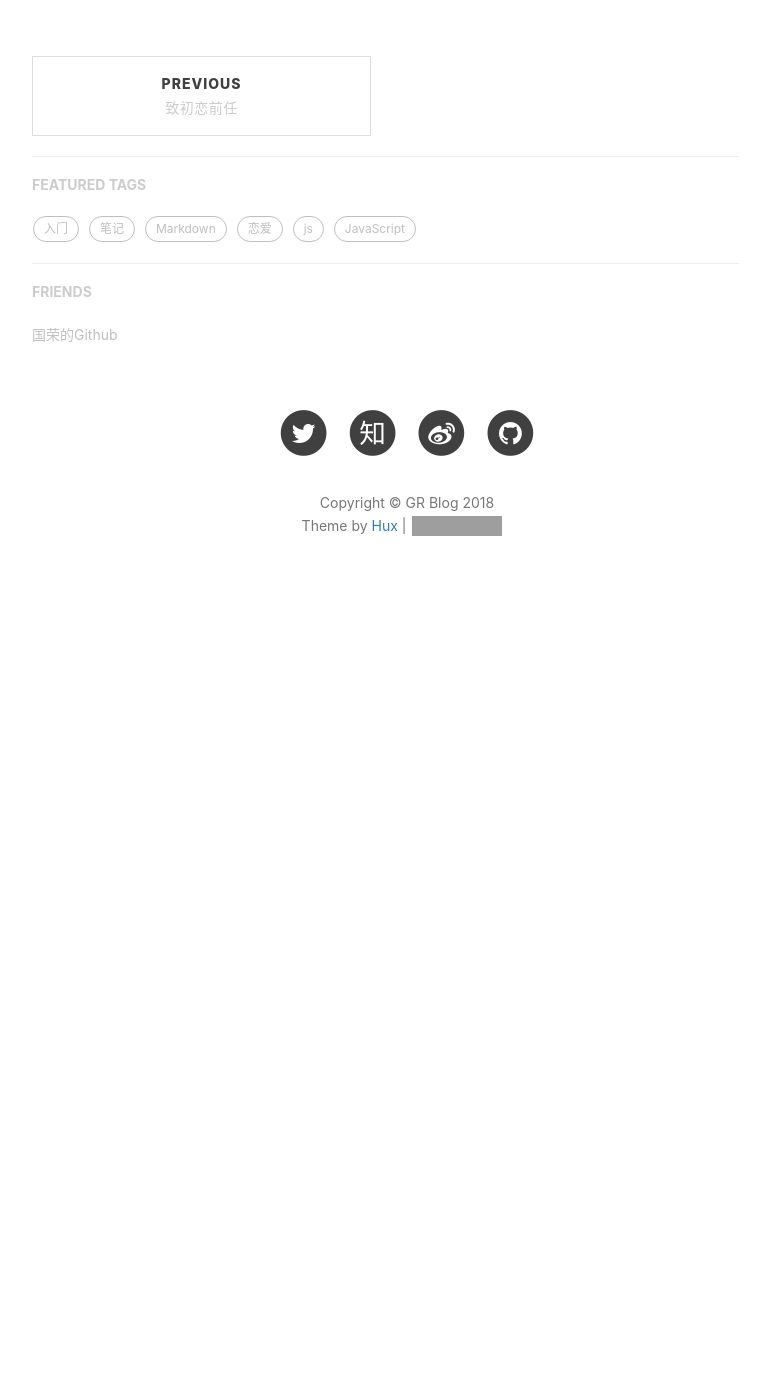
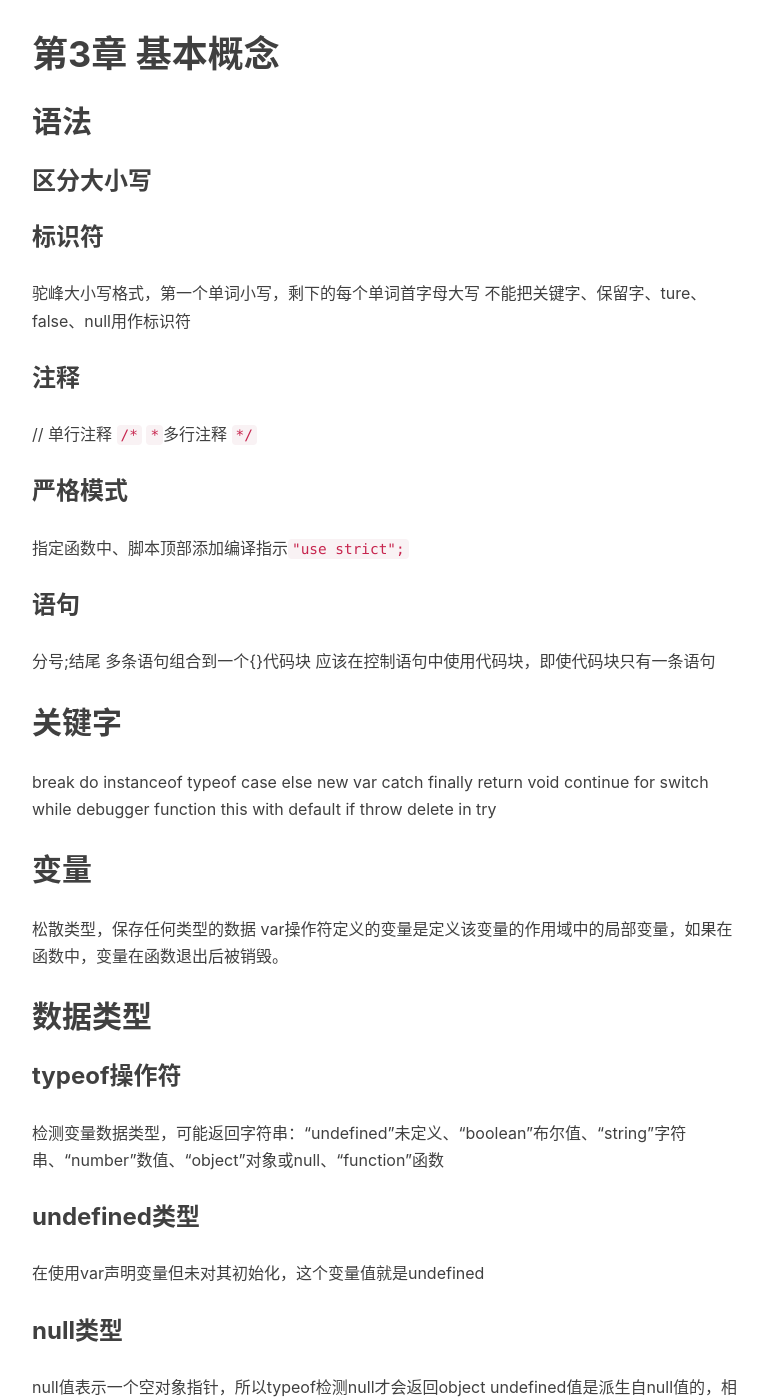
Before and after one commit to wangguorong1996/wangguorong1996.github.io, a Jekyll site: the page built from _posts/2018-5-8-JavaScript1.markdown, in a window 1280 px wide and 1400 px high, scrolled down 1986 px. Shown: the whole window, without its empty margins (233-1003 px from the left). Built offline with Jekyll 4.4.1, drawn with Linux system fonts in a browser that asks for light colours; nearby versions of some CDN libraries; comment, search, counter and statistics services are not loaded; before the commit the page ends 2616 px from its top, so only the background shows below that; some of the changed text lies outside the part shown; grey boxes are pictures that could not be loaded.

Commit message:
Update 2018-5-8-JavaScript1.markdown

```diff
--- a/_posts/2018-5-8-JavaScript1.markdown
+++ b/_posts/2018-5-8-JavaScript1.markdown
@@ -45,3 +45,49 @@ tags:
 - defer属性，脚本立即下载，但延迟到整个页面解析完毕后（文档完全呈现）顺序执行，只适用于外部脚本文件。
 - async属性，不必等待其他脚本和文档呈现，但不保证先后顺序执行。
 - `<noscript>`元素可以在不支持脚本、脚本被禁用的浏览器中显示替代内容。
+
+# 第3章 基本概念
+
+## 语法
+### 区分大小写
+### 标识符
+驼峰大小写格式，第一个单词小写，剩下的每个单词首字母大写
+不能把关键字、保留字、ture、false、null用作标识符
+### 注释
+// 单行注释
+`/*`
+ `*`多行注释
+ `*/`
+### 严格模式
+指定函数中、脚本顶部添加编译指示`"use strict";`
+### 语句
+分号;结尾
+多条语句组合到一个{}代码块
+应该在控制语句中使用代码块，即使代码块只有一条语句
+## 关键字
+break do instanceof typeof
+case else new var
+catch finally return void
+continue for switch while
+debugger function this with
+default if throw
+delete in try
+## 变量
+松散类型，保存任何类型的数据
+var操作符定义的变量是定义该变量的作用域中的局部变量，如果在函数中，变量在函数退出后被销毁。
+## 数据类型
+### typeof操作符
+检测变量数据类型，可能返回字符串：“undefined”未定义、“boolean”布尔值、“string”字符串、“number”数值、“object”对象或null、“function”函数
+### undefined类型
+在使用var声明变量但未对其初始化，这个变量值就是undefined
+### null类型
+null值表示一个空对象指针，所以typeof检测null才会返回object
+undefined值是派生自null值的，相等性测试null==undefined返回ture
+### Boolean类型
+两个字面值ture和false
+转型函数Boolean（）转换规则
+## 操作符
+
+## 语句
+
+## 函数
```
